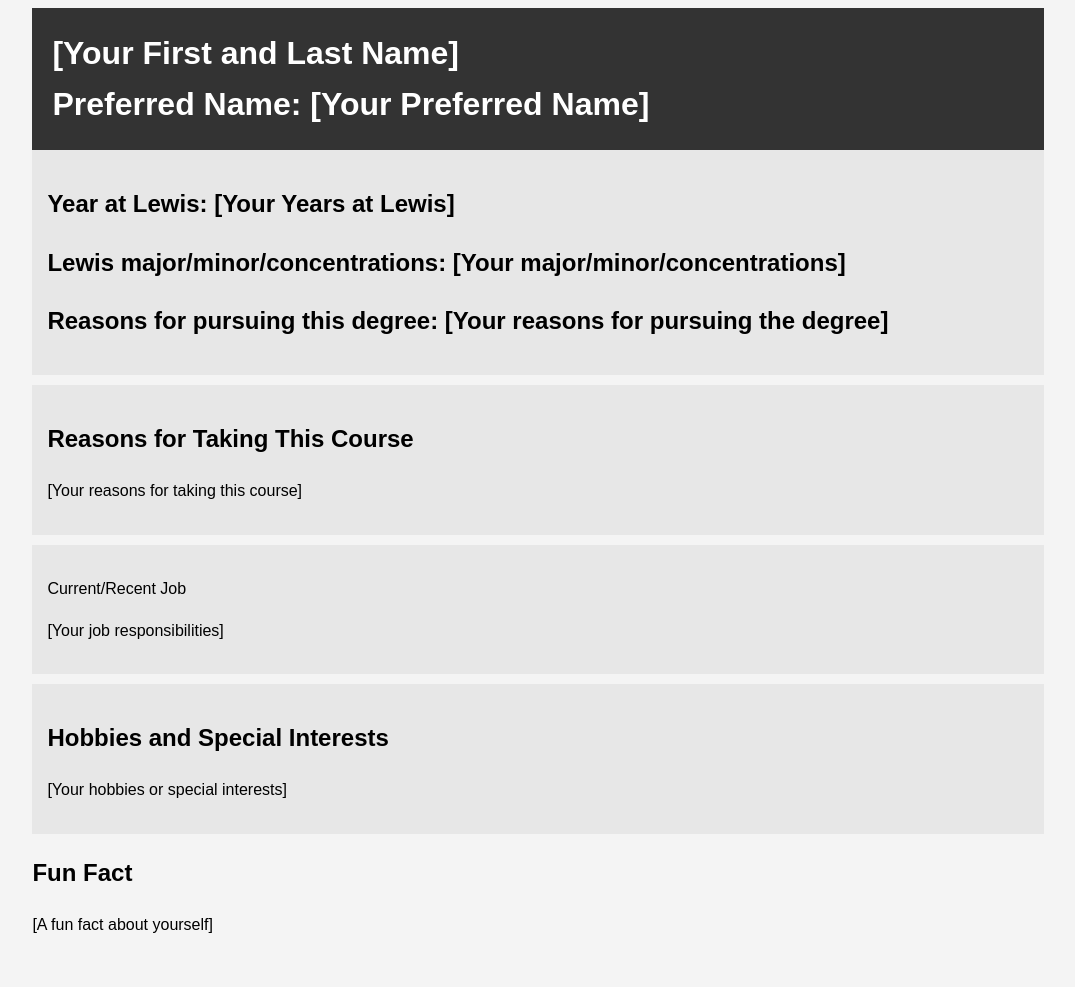
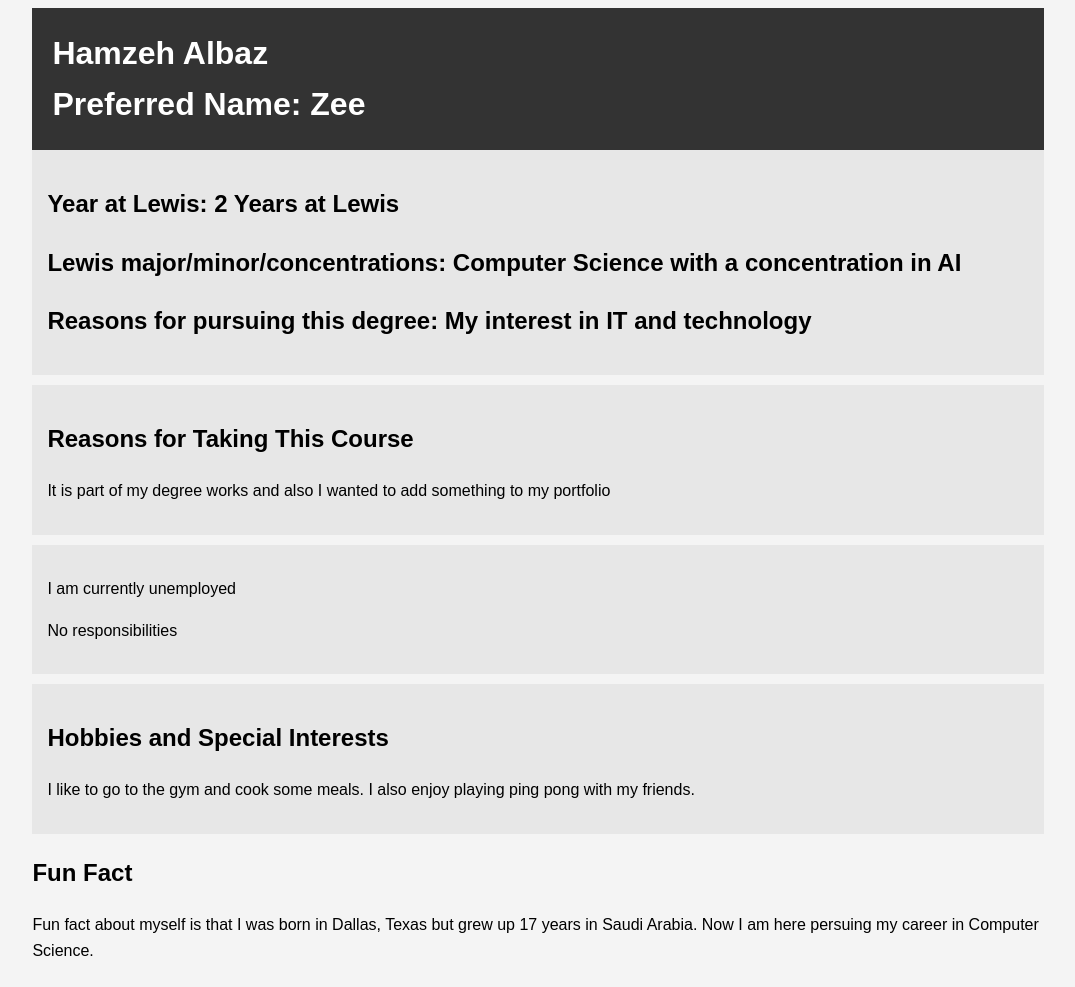
Before and after one commit to halbaz/introductions, a plain HTML site: page index.html in a window 1280 px wide. Shown: the whole page, without its empty margins (102-1177 px from the left). Before the commit the page ends 962 px from the top, so only its background shows below. Drawn offline with Linux system fonts and the light colour scheme.

Commit message:
Update index.html

```diff
--- a/index.html
+++ b/index.html
@@ -31,34 +31,35 @@
 <body>
     <div class="container">
         <header class="main-info">
-            <h1>[Your First and Last Name]</h1>
-            <h1>Preferred Name: [Your Preferred Name]</h1>
+            <h1>Hamzeh Albaz</h1>
+            <h1>Preferred Name: Zee </h1>
         </header>
 
         <section class="lewis">
-			<h2>Year at Lewis: [Your Years at Lewis]</h2>
-			<h2>Lewis major/minor/concentrations: [Your major/minor/concentrations]</h2>
-			<h2>Reasons for pursuing this degree: [Your reasons for pursuing the degree]</h2>
+			<h2>Year at Lewis: 2 Years at Lewis </h2>
+			<h2>Lewis major/minor/concentrations: Computer Science with a concentration in AI </h2>
+			<h2>Reasons for pursuing this degree: My interest in IT and technology </h2>
         </section>
 
 		<section class="course">
             <h2>Reasons for Taking This Course</h2>
-            <p>[Your reasons for taking this course]</p>
+            <p> It is part of my degree works and also I wanted to add something to my portfolio</p>
         </section>
 
 		<section class="job">
-            <p>Current/Recent Job</p>
-			<p>[Your job responsibilities]</p>
+            <p> I am currently unemployed </p>
+			<p>No responsibilities</p>
         </section>
 
         <section class="hobbies">
             <h2>Hobbies and Special Interests</h2>
-            <p>[Your hobbies or special interests]</p>
+            <p>I like to go to the gym and cook some meals. I also enjoy playing ping pong with my friends. </p>
         </section>
 
         <section class="fun-fact">
             <h2>Fun Fact</h2>
-            <p>[A fun fact about yourself]</p>
+            <p> Fun fact about myself is that I was born in Dallas, Texas but grew up 17 years in Saudi Arabia.
+	    Now I am here persuing my career in Computer Science. </p>
         </section>
     </div>
 </body>
```
